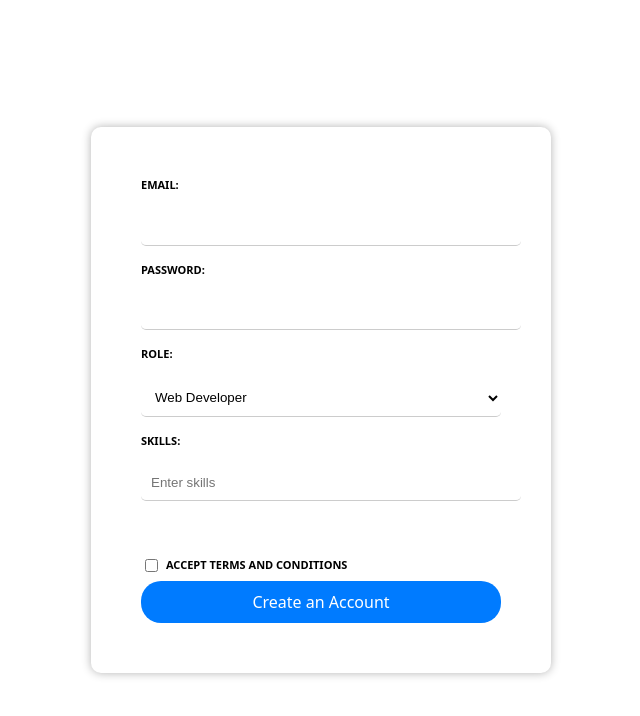
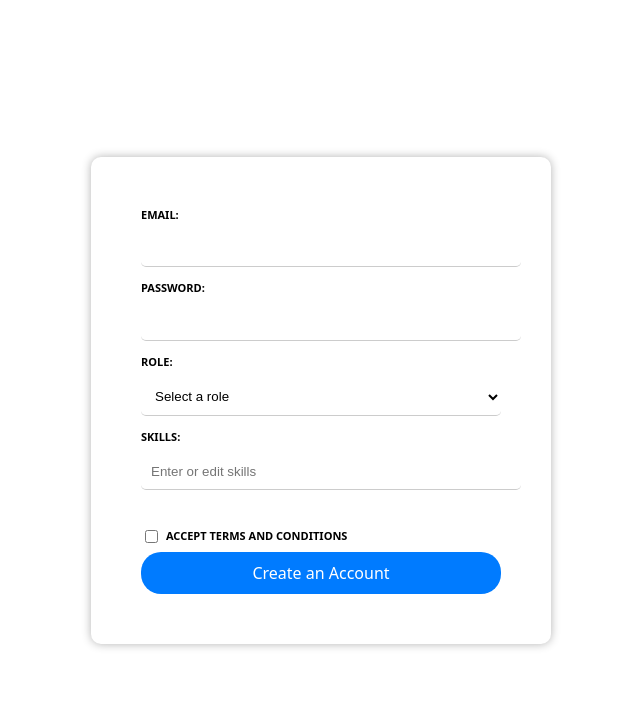
Before and after one commit to anushka9540/Vue-JS, a Vue app: page / in a window 1280 px wide. Shown: the top 716 px of the page, without its empty margins (319-959 px from the left). Built offline with nearby package versions, Linux system fonts and the light colour scheme.

Commit message:
added own validation removed required & edit button for skills

```diff
--- a/src/components/SignupForm.vue
+++ b/src/components/SignupForm.vue
@@ -1,44 +1,40 @@
 <template>
   <form class="form-container" @submit.prevent="submitForm" @keydown.enter.prevent>
     <label for="mail">EMAIL:</label>
-    <input type="email" v-model="email" name="mail" id="mail" required class="input-field" />
+    <input type="text" v-model="email" name="mail" id="mail" class="input-field" />
+    <p v-if="emailError" class="error-text">{{ emailError }}</p>
 
     <label for="pass">PASSWORD:</label>
-    <input type="password" v-model="password" name="pass" id="pass" required class="input-field" maxlength="8" />
-    <p v-if="password && !isPasswordValid" class="error-text">
-      Password must be 8 chars long, include 1 uppercase, 1 lowercase, 1 number, and 1 special character.
-    </p>
+    <input type="password" v-model="password" name="pass" id="pass" class="input-field" maxlength="8" />
+    <p v-if="passwordError" class="error-text">{{ passwordError }}</p>
 
     <label for="role">ROLE:</label>
-    <select v-model="role" name="role" id="role" class="input-field" required>
+    <select v-model="role" name="role" id="role" class="input-field">
+      <option value="">Select a role</option>
       <option value="Web Developer">Web Developer</option>
       <option value="Web Designer">Web Designer</option>
     </select>
+    <p v-if="roleError" class="error-text">{{ roleError }}</p>
 
     <label for="skill">SKILLS:</label>
-    <input
-        type="text"
-        v-model="newSkill"
-        @keyup="handleKeyUp"
-        placeholder="Enter skills"
-        class="input-field"
-      />
+    <input type="text" v-model="newSkill" @keyup="handleKeyUp" placeholder="Enter or edit skills" class="input-field" />
 
     <div class="skills-container">
       <span v-for="(skill, index) in skills" :key="index" class="skill-box">
         {{ skill }}
+        <button type="button" class="edit-btn" @click="editSkill(index)">✏️</button>
         <button type="button" class="remove-btn" @click="removeSkill(index)">✖</button>
       </span>
     </div>
+    <p v-if="skillsError" class="error-text">{{ skillsError }}</p>
 
     <div class="checkbox-container">
       <input type="checkbox" v-model="terms" id="term" />
       <label for="term">ACCEPT TERMS AND CONDITIONS</label>
     </div>
+    <p v-if="termsError" class="error-text check-box-error">{{ termsError }}</p>
 
-    <button type="submit" class="submit-button" @keydown.enter.prevent>
-      Create an Account
-    </button>
+    <button type="submit" class="submit-button">Create an Account</button>
   </form>
 </template>
 
@@ -49,10 +45,16 @@ export default {
     return {
       email: '',
       password: '',
-      role: 'Web Developer',
+      role: '',
       newSkill: '',
       skills: [],
-      terms: false
+      editingIndex: null,
+      terms: false,
+      emailError: '',
+      passwordError: '',
+      roleError: '',
+      skillsError: '',
+      termsError: ''
     };
   },
   computed: {
@@ -63,22 +65,39 @@ export default {
   methods: {
     handleKeyUp(event) {
       if (event.key === ',' || event.key === 'Enter') {
-        this.newSkill = this.newSkill.replace(/,$/, '');
-        if (this.newSkill.trim() !== '') {
-          this.skills.push(this.newSkill.trim());
+        this.newSkill = this.newSkill.replace(/,$/, '').trim();
+        if (this.newSkill !== '') {
+          if (this.editingIndex !== null) {
+            this.skills[this.editingIndex] = this.newSkill;
+            this.editingIndex = null;
+          } else {
+
+            this.skills.push(this.newSkill);
+          }
           this.newSkill = '';
         }
         event.preventDefault();
       }
     },
+    editSkill(index) {
+      this.newSkill = this.skills[index];
+      this.skills.splice(index, 1);
+      this.editingIndex = index;
+    },
     removeSkill(index) {
       this.skills.splice(index, 1);
     },
+    validateForm() {
+      this.emailError = this.email.includes('@') ? '' : 'Invalid email format include @.';
+      this.passwordError = this.isPasswordValid ? '' : 'Password must be 8 chars long, include 1 uppercase, 1 lowercase, 1 number, and 1 special character.';
+      this.roleError = this.role ? '' : 'Please select a role.';
+      this.skillsError = this.skills.length > 0 ? '' : 'Please enter at least one skill.';
+      this.termsError = this.terms ? '' : 'You must accept the terms and conditions.';
+
+      return !(this.emailError || this.passwordError || this.roleError || this.skillsError || this.termsError);
+    },
     submitForm() {
-      if (!this.terms) {
-        alert('You must accept the terms and conditions.');
-        return;
-      }
+      if (this.validateForm()) {
         console.log('Form submitted:', {
           email: this.email,
           password: this.password,
@@ -86,6 +105,8 @@ export default {
           skills: this.skills,
           terms: this.terms
         });
+        alert('Form submitted successfully!');
+      }
     }
   }
 };
@@ -114,57 +135,79 @@ label {
 .input-field {
   width: 100%;
   padding: 10px;
-  margin: 10px 0;
   border: none;
   border-radius: 5px;
   background: #fff;
   color: black;
   border-bottom: 1px solid #ccc;
+  margin-top: 2px;
+  margin-bottom: 7px;
 }
 
 .error-text {
   color: red;
   font-size: 10px;
+  margin-top: -3px;
 }
 
 .skills-container {
   display: flex;
   flex-wrap: wrap;
-  align-items: center;
+  gap: 8px;
   padding: 5px;
-  border-radius: 5px;
-  min-height: 40px;
-  margin-top: -14px;
-  gap: 5px;
 }
 
 .skill-box {
-  background: #eee;
-  padding: 5px 8px;
+  background: #f3f4f6;
+  padding: 6px 12px;
   border-radius: 20px;
-  font-size: 12px;
+  font-size: 13px;
+  font-weight: 500;
   display: flex;
   align-items: center;
+  box-shadow: 0px 2px 5px rgba(0, 0, 0, 0.1);
+  transition: 0.2s;
+}
+
+.skill-box:hover {
+  background: #e5e7eb;
+}
+
+.edit-btn,
+.remove-btn {
+  background: none;
+  border: none;
+  font-size: 12px;
   cursor: pointer;
+  transition: 0.2s;
+  display: flex;
+  align-items: center;
+  margin-left: 5px;
+}
+
+.edit-btn {
+  color: #007bff;
+  padding: 0;
+}
+
+.edit-btn:hover {
+  color: #0056b3;
 }
 
 .remove-btn {
-  background: transparent;
-  border: none;
-  color: red;
-  font-size: 14px;
-  cursor: pointer;
+  color: #e63946;
+  padding: 0;
 }
 
 .remove-btn:hover {
-  color: darkred;
+  color: #b71c1c;
 }
 
 .checkbox-container {
   display: flex;
   align-items: center;
   gap: 5px;
-  margin-top: -3px;
+  margin-top: 8px;
 }
 
 .submit-button {
--- a/src/style.css
+++ b/src/style.css
@@ -62,7 +62,7 @@ button:focus-visible {
 #app {
   max-width: 1280px;
   margin: 0 auto;
-  padding: 2rem;
+  padding: 1rem;
   text-align: center;
 }
 
```
Lines whose indentation alone changed are shown as unchanged.
